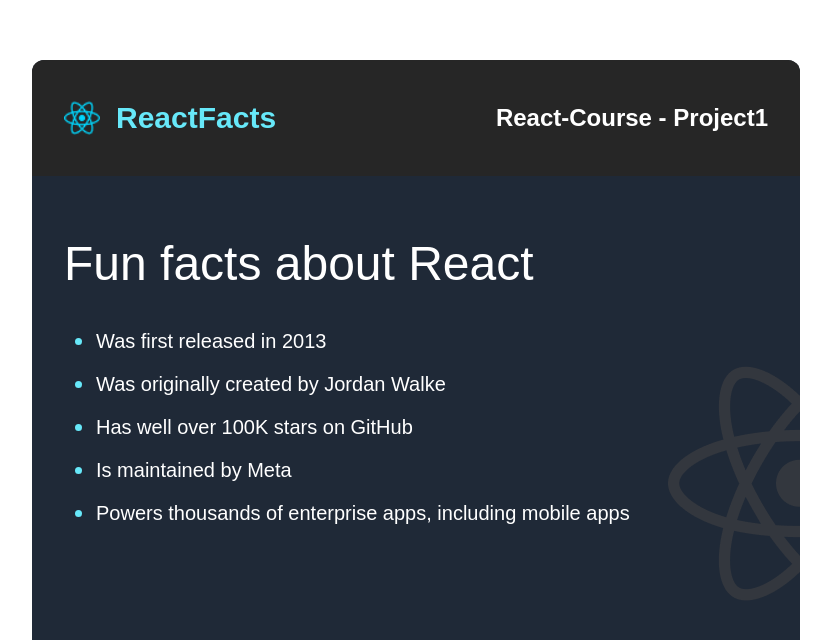
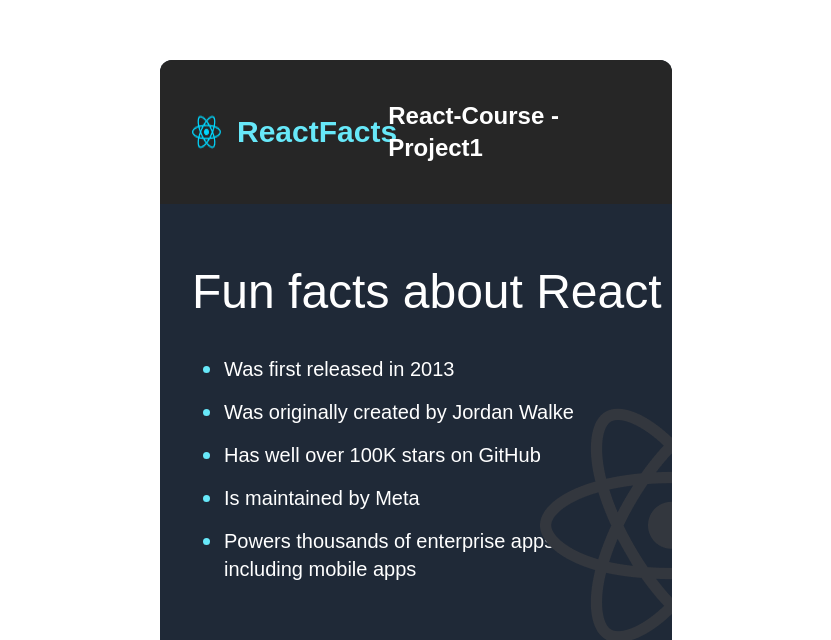
Before and after one commit to tuyishimejohnson/React_Practice, a React (Create React App) app: page / in a window 1280 px wide. Shown: the part 164-804 px from the top of the page, without its empty margins (224-1055 px from the left). Built offline with nearby package versions, Linux system fonts and the light colour scheme.

Commit message:
Added a maximum width

```diff
--- a/src/navigation.jsx
+++ b/src/navigation.jsx
@@ -3,7 +3,7 @@
 const Navigation = () => {
   return (
     <>
-        <div className="bg-gray-800 w-[60%] m-auto text-white items-center h-screen my-56 rounded-xl">
+        <div className="bg-gray-800 w-[40%] m-auto text-white items-center h-screen my-56 rounded-xl">
           <div className='flex items-center justify-between px-8 py-10 bg-neutral-800 rounded-t-xl'>
             <nav className="flex gap-4">
             <img src={require('./reactjs-icon.png')} alt="" className='w-9'/>
@@ -16,7 +16,7 @@
 
           <div className="pt-16 relative">
             <h1 className='text-5xl pl-8 pb-9'>Fun facts about React</h1>
-            <ul className="pl-16 flex flex-col gap-3 text-xl list-disc marker:text-cyan-300 marker:text-2xl">
+            <ul className="pl-16 flex flex-col gap-3 text-xl list-disc marker:text-cyan-300 marker:text-2xl max-w-[85%]">
               <li>Was first released in 2013</li>
               <li>Was originally created by Jordan Walke</li>
               <li>Has well over 100K stars on GitHub</li>
```
